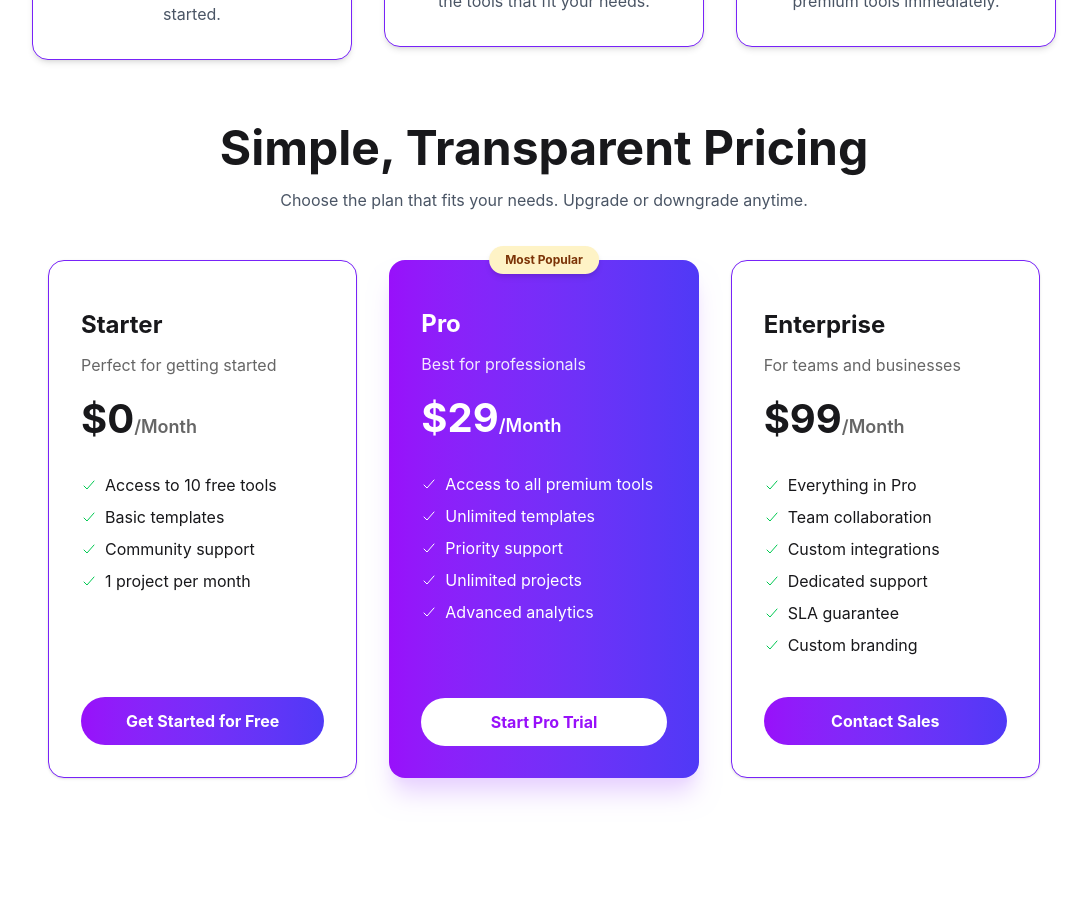
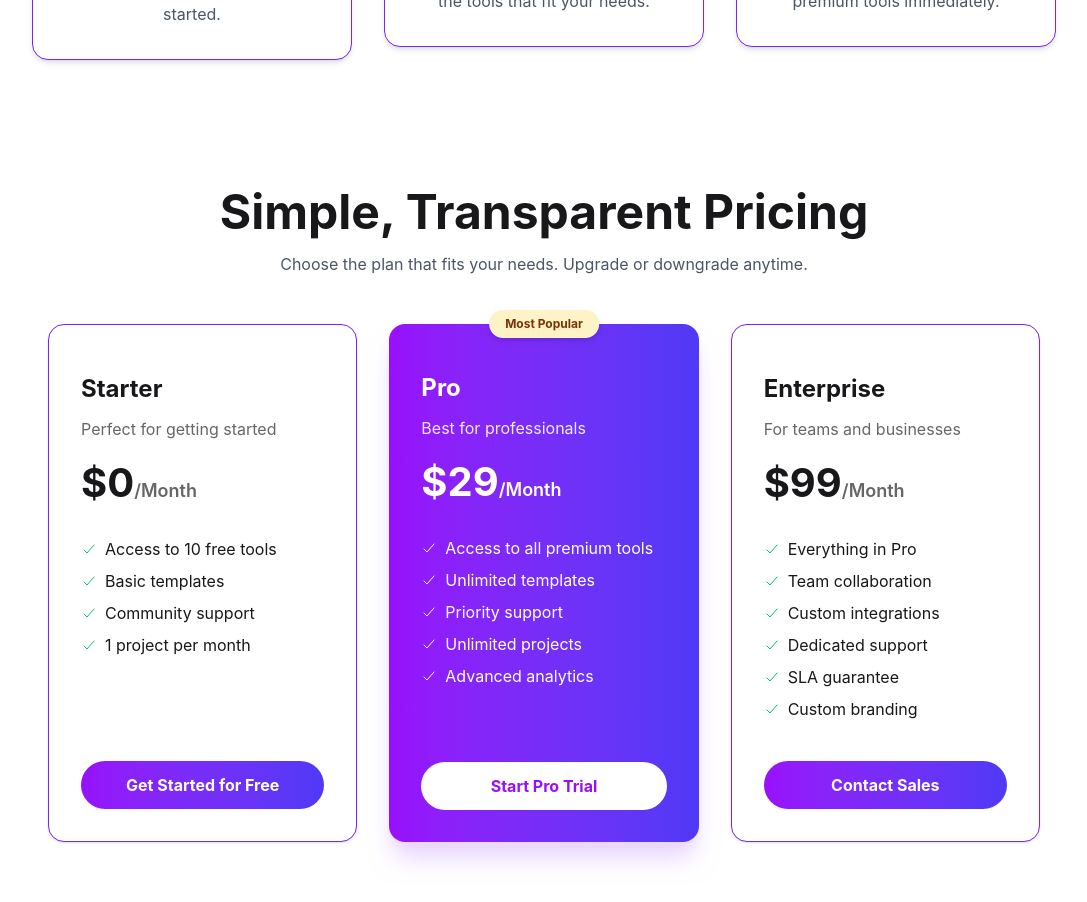
Before and after one commit to ruhul2003/DigiTools-Platform, a React (Vite) app: page / in a window 1280 px wide. Shown: the part 3100-4002 px from the top of the page, without its empty margins (96-1183 px from the left). Before the commit the page ends 3942 px from the top, so only its background shows below. Built offline with nearby package versions, Linux system fonts and the light colour scheme.

Commit message:
Made responsive the pricing section

```diff
--- a/src/Components/Pricing.jsx
+++ b/src/Components/Pricing.jsx
@@ -2,7 +2,7 @@ import { IoCheckmark } from "react-icons/io5";
 
 function Pricing() {
     return (
-        <div className="w-full md:w-4/5 mx-auto mt-16 mb-16 px-4">
+        <div className="w-full md:w-4/5 mx-auto mt-32 mb-16 px-4">
     {/* Header Section */}
     <h1 className="text-3xl md:text-5xl text-center font-bold">Simple, Transparent Pricing</h1>
     <p className="mt-4 text-center text-gray-600">Choose the plan that fits your needs. Upgrade or downgrade anytime.</p>
```
